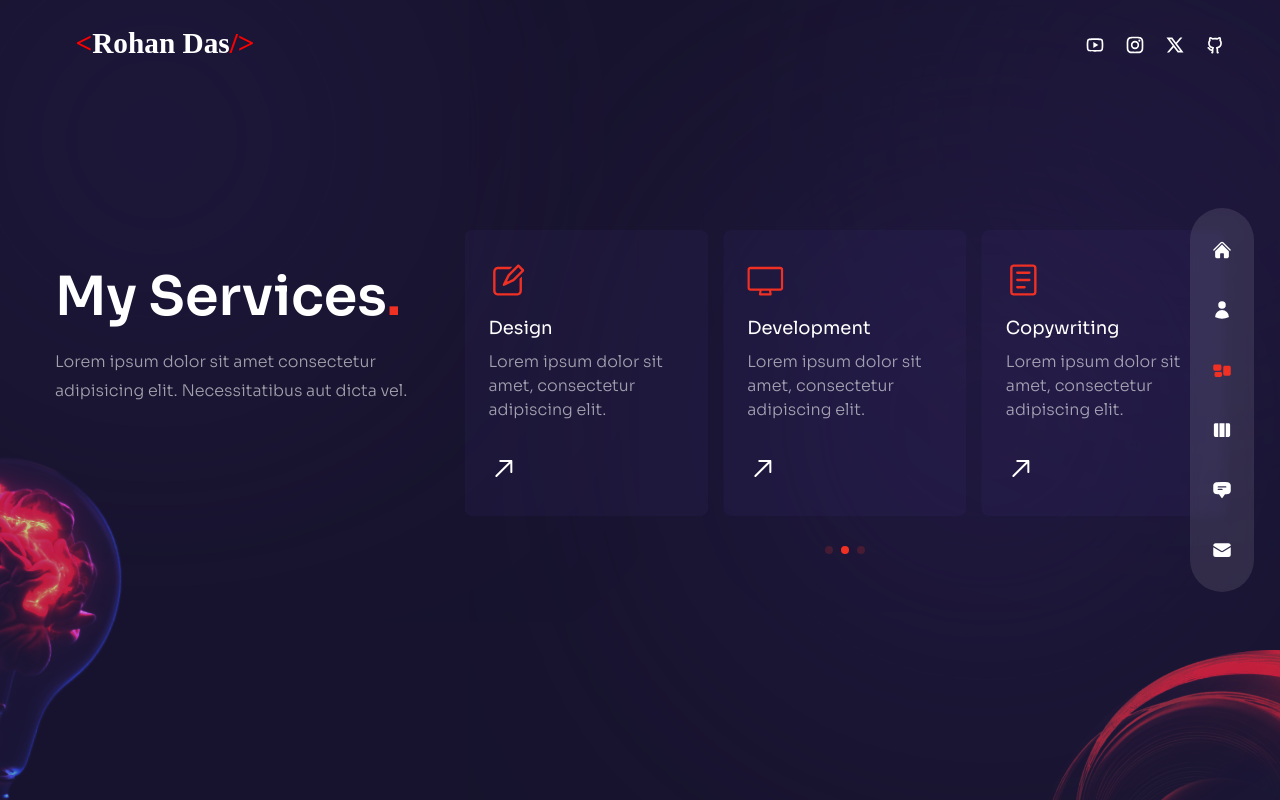
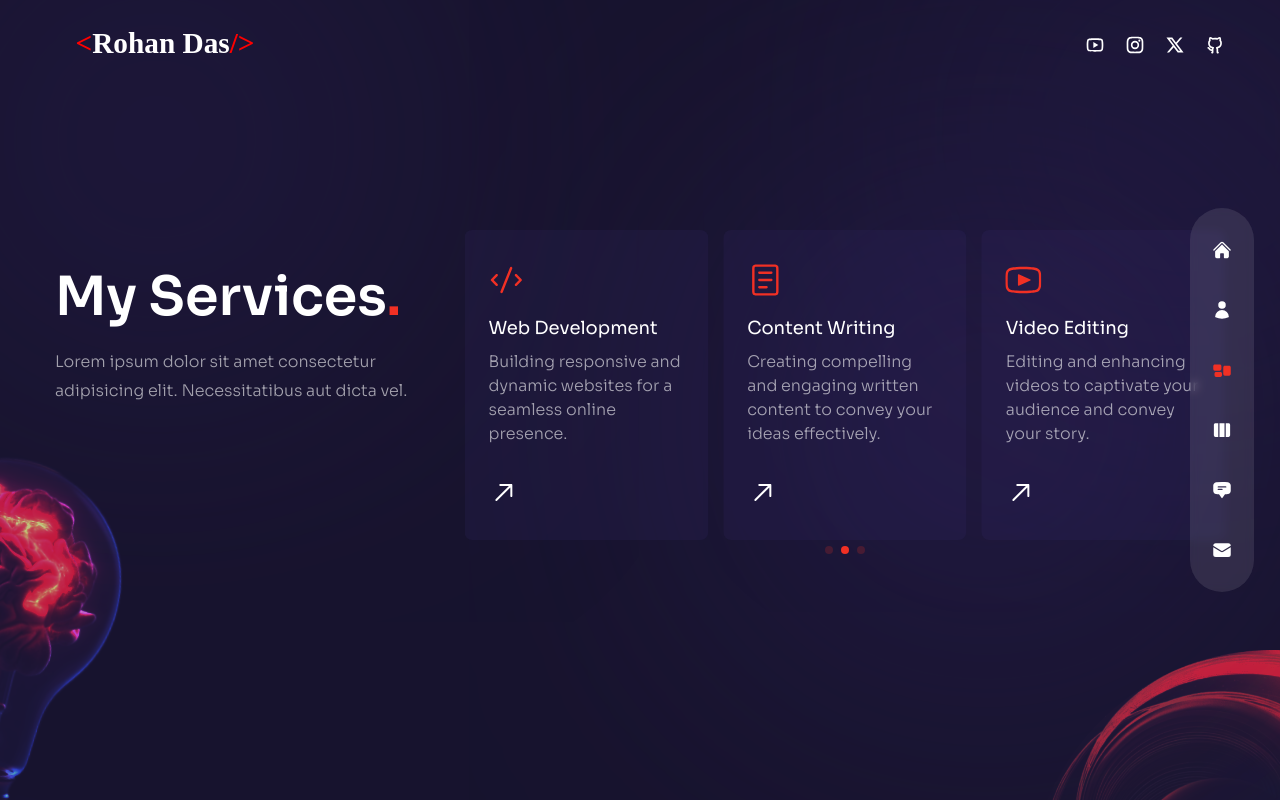
Before and after one commit to RohanDas28/My-Portfolio, a Next.js app: page /services in a window 1280 px wide. Built offline with nearby package versions, Linux system fonts and the light colour scheme.

Commit message:
Added Services 🕶️

```diff
--- a/components/ServiceSlider.js
+++ b/components/ServiceSlider.js
@@ -1,6 +1,7 @@
 import { Swiper, SwiperSlide } from 'swiper/react';
 import { FreeMode, Pagination, Autoplay } from 'swiper';
-import { RxCrop, RxPencil2, RxDesktop, RxReader, RxRocket, RxArrowTopRight} from "react-icons/rx";
+import { RxPencil2, RxCode, RxVideo, RxReader, RxArrowTopRight} from "react-icons/rx";
+import { TbBrandPython } from "react-icons/tb";
 import 'swiper/css';
 import 'swiper/css/free-mode';
 import 'swiper/css/pagination';
@@ -8,29 +9,29 @@ import 'swiper/css/pagination';
 // data
 const serviceData = [
   {
-    icon: <RxCrop />,
-    title: 'Branding',
-    description: 'Lorem ipsum dolor sit amet, consectetur adipiscing elit.',
+    icon: <RxPencil2 />,
+    title: 'Graphic Design',
+    description: 'Crafting visually appealing designs tailored to your brand and message.',
   },
   {
-    icon: <RxPencil2 />,
-    title: 'Design',
-    description: 'Lorem ipsum dolor sit amet, consectetur adipiscing elit.',
-  },
-  {
-    icon: <RxDesktop />,
-    title: 'Development',
-    description: 'Lorem ipsum dolor sit amet, consectetur adipiscing elit.',
+    icon: <RxCode />,
+    title: 'Web Development',
+    description: 'Building responsive and dynamic websites for a seamless online presence.',
   },
   {
     icon: <RxReader />,
-    title: 'Copywriting',
-    description: 'Lorem ipsum dolor sit amet, consectetur adipiscing elit.',
+    title: 'Content Writing',
+    description: 'Creating compelling and engaging written content to convey your ideas effectively.',
   },
   {
-    icon: <RxRocket />,
-    title: 'SEO',
-    description: 'Lorem ipsum dolor sit amet, consectetur adipiscing elit.',
+    icon: <RxVideo />,
+    title: 'Video Editing',
+    description: 'Editing and enhancing videos to captivate your audience and convey your story.',
+  },
+  {
+    icon: <TbBrandPython />,
+    title: 'Python Application',
+    description: 'Developing custom Python applications to meet your specific business needs.',
   },
 ];
 
```
